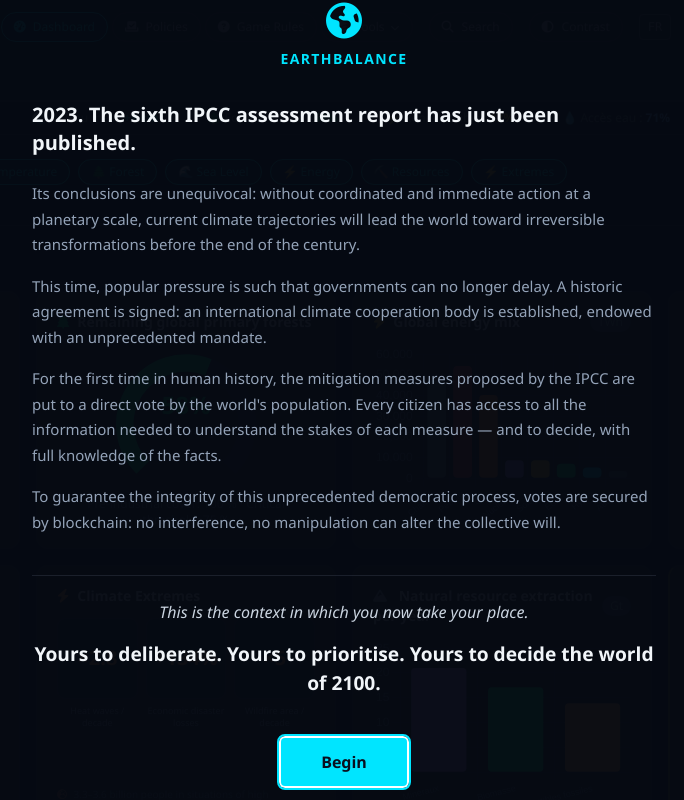
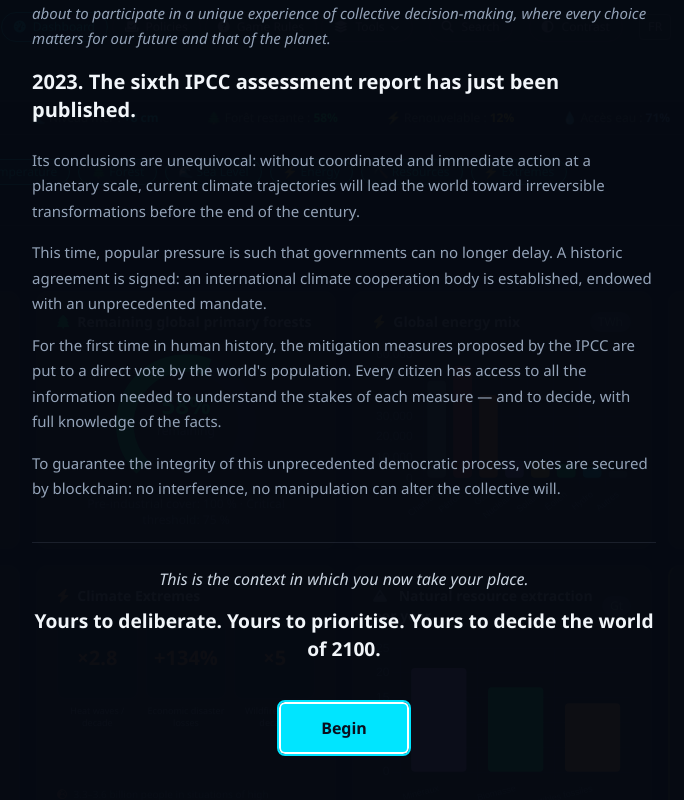
Before and after one commit to gaetanHerve/earthBalance, a Vue app: page / in a window 1280 px wide. Shown: the top 800 px of the page, without its empty margins (296-980 px from the left). Built offline with nearby package versions, Linux system fonts and the light colour scheme.

Commit message:
add context in intro

```diff
--- a/src/components/layout/GameIntroOverlay.vue
+++ b/src/components/layout/GameIntroOverlay.vue
@@ -15,22 +15,27 @@
         </div>
       </div>
 
+      <!-- Paragraphe 0 — introduction -->
+      <p class="intro-item intro-p0" :style="{ animationDelay: '0.18s' }">
+        {{ t('game_intro.p0') }}
+      </p>
+
       <!-- Paragraphe 1 — grand / accrocheur -->
-      <p class="intro-item intro-p1" :style="{ animationDelay: '0.18s' }">
+      <p class="intro-item intro-p1" :style="{ animationDelay: '0.36s' }">
         {{ t('game_intro.p1') }}
       </p>
 
       <!-- Paragraphes 2–5 -->
-      <p class="intro-item intro-p2" :style="{ animationDelay: '0.36s' }">
+      <p class="intro-item intro-p2" :style="{ animationDelay: '0.54s' }">
         {{ t('game_intro.p2') }}
       </p>
-      <p class="intro-item intro-p2" :style="{ animationDelay: '0.54s' }">
+      <p class="intro-item intro-p2" :style="{ animationDelay: '0.72s' }">
         {{ t('game_intro.p3') }}
       </p>
-      <p class="intro-item intro-p2" :style="{ animationDelay: '0.72s' }">
+      <p class="intro-item intro-p2" :style="{ animationDelay: '0.90s' }">
         {{ t('game_intro.p4') }}
       </p>
-      <p class="intro-item intro-p2" :style="{ animationDelay: '0.90s' }">
+      <p class="intro-item intro-p2" :style="{ animationDelay: '1.08s' }">
         {{ t('game_intro.p5') }}
       </p>
 
@@ -135,6 +140,14 @@ function onClose(): void {
   animation-fill-mode: both;
 }
 
+.intro-p0 {
+  font-size: 0.9375rem;
+  color: #94a3b8;
+  margin-bottom: 1rem;
+  line-height: 1.7;
+  font-style: italic;
+}
+
 .intro-p1 {
   font-size: 1.25rem;
   font-weight: 700;
--- a/src/i18n/locales/en.ts
+++ b/src/i18n/locales/en.ts
@@ -379,6 +379,7 @@ export default {
     loop_severity_moderate: 'Moderate',
   },
   game_intro: {
+    p0: "Welcome to EarthBalance — an interactive simulation of global climate governance. You are about to participate in a unique experience of collective decision-making, where every choice matters for our future and that of the planet.",
     p1:  '2023. The sixth IPCC assessment report has just been published.',
     p2:  'Its conclusions are unequivocal: without coordinated and immediate action at a planetary scale, current climate trajectories will lead the world toward irreversible transformations before the end of the century.',
     p3:  'This time, popular pressure is such that governments can no longer delay. A historic agreement is signed: an international climate cooperation body is established, endowed with an unprecedented mandate.',
--- a/src/i18n/locales/fr.ts
+++ b/src/i18n/locales/fr.ts
@@ -379,6 +379,7 @@ export default {
     loop_severity_moderate: 'Modéré',
   },
   game_intro: {
+    p0: "Bienvenue dans EarthBalance — une simulation interactive de gouvernance climatique mondiale. Vous êtes sur le point de participer à une expérience unique de prise de décision collective, où chaque choix compte pour notre avenir et celui de la planète.",
     p1:  "2023. Le sixième rapport du GIEC vient d'être publié.",
     p2:  "Ses conclusions sont sans appel : sans actions coordonnées et immédiates à l'échelle planétaire, les trajectoires climatiques actuelles mèneront le monde vers des transformations irréversibles avant la fin du siècle.",
     p3:  "Cette fois, la pression populaire est telle que les gouvernements ne peuvent plus différer. Un accord historique est signé : une instance de coopération climatique internationale est créée, dotée d'un mandat inédit.",
```
